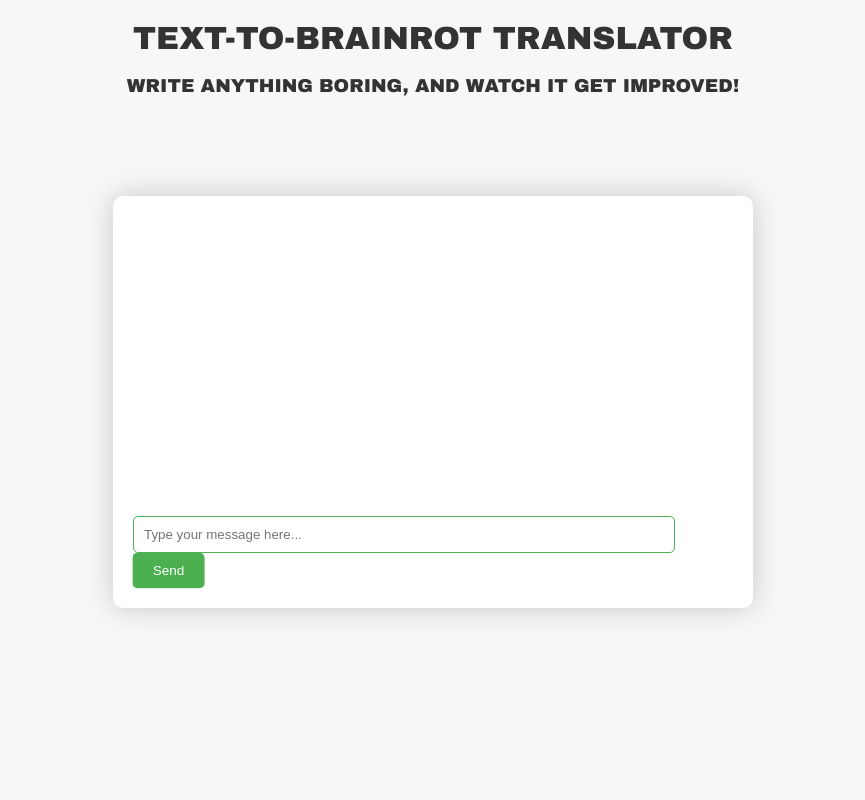
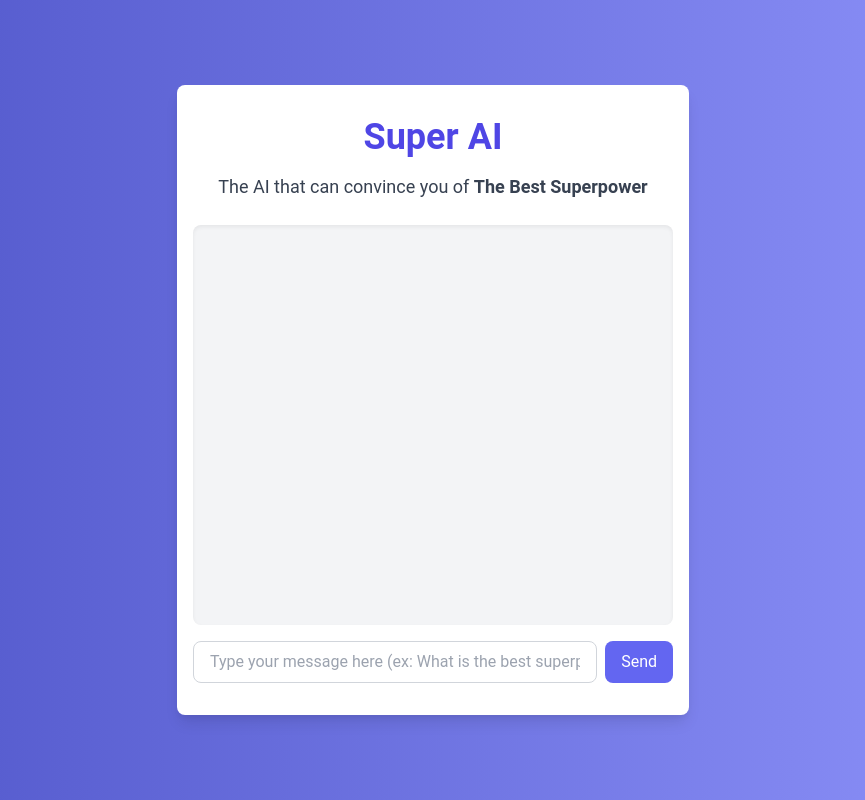
Before and after one commit to MindlessTruffle/Super-AI, a Flask app: page / in a window 1280 px wide. Shown: the whole page, without its empty margins (207-1072 px from the left). Run offline with Flask 3, Linux system fonts and the light colour scheme.

Commit message:
Creating project and cleaning up unneeded files

```diff
--- a/main.py
+++ b/main.py
@@ -2,33 +2,31 @@ from flask import Flask, render_template, request, jsonify
 import google.generativeai as genai
 import os
 
-# Configure GenAI
 genai.configure(api_key=os.environ['GEMINI'])
 
-# Set up the model
 generation_config = {
     "temperature": 1,
     "top_p": 1,
     "top_k": 1,
-    "max_output_tokens": 4096,
+    "max_output_tokens": 4096*2,
 }
 
 safety_settings = [
     {
         "category": "HARM_CATEGORY_HARASSMENT",
-        "threshold": "BLOCK_NONE"
+        "threshold": "BLOCK_MEDIUM_AND_ABOVE"
     },
     {
         "category": "HARM_CATEGORY_HATE_SPEECH",
-        "threshold": "BLOCK_NONE"
+        "threshold": "BLOCK_MEDIUM_AND_ABOVE"
     },
     {
         "category": "HARM_CATEGORY_SEXUALLY_EXPLICIT",
-        "threshold": "BLOCK_NONE"
+        "threshold": "BLOCK_MEDIUM_AND_ABOVE"
     },
     {
         "category": "HARM_CATEGORY_DANGEROUS_CONTENT",
-        "threshold": "BLOCK_NONE"
+        "threshold": "BLOCK_MEDIUM_AND_ABOVE"
     },
 ]
 
@@ -47,7 +45,7 @@ def chat():
     try:
         data = request.get_json()
         prompt = data['prompt']
-        response = generate_content("Translate this text to use gen-alpha keywords (rizz, rizzy, sigma, baddie, ohio, skibidi, gang, fr, ong, no cap, fanum tax, kai cenat and other related terms), make sure to only use gen alpha slang, dont ramble, and the translation should adapt/maintain input's original meaning, only output the translated text with no introduction: " + prompt)
+        response = generate_content("Answer this text normally in UNDER a single sentence, and like a normal professional message (NO bolding, or lists). Your purpose is to convince the User what the best superpower is. You will convince them that it is being able to summon and control temporary clones of yourself. ONLY bring up superpowers directly if the message does: " + prompt)
         return jsonify({'response': response})
     except Exception as e:
         return jsonify({'error': str(e)})
@@ -57,7 +55,6 @@ def generate_content(prompt):
         convo = model.start_chat(history=[])
         convo.send_message(prompt)
         response = convo.last.text
-        # Truncate the response if it exceeds 2000 characters
         if len(response) > 2000:
             response = response[:2000]
         return response
--- a/templates/index.html
+++ b/templates/index.html
@@ -3,171 +3,42 @@
 <head>
   <meta charset="UTF-8">
   <meta name="viewport" content="width=device-width, initial-scale=1.0">
-    <title>Text-to-Brainrot Translator</title>
+  <title>Super AI Chat</title>
+  <link href="https://unpkg.com/tailwindcss@^2.2.19/dist/tailwind.min.css" rel="stylesheet">
   <style>
     body {
-            font-family: Arial, sans-serif;
-            margin: 0;
-            background-color: #f7f7f7; /* Light gray background */
-            animation: pulseBackground 10s infinite alternate; /* Background pulse animation */
+      background: linear-gradient(to right, #4e54c8, #8f94fb);
+      font-family: 'Roboto', sans-serif;
     }
-
-        @keyframes pulseBackground {
-            0% {
-                background-color: rgba(247, 247, 247, 1);
+    .chat-container {
+      height: 400px;
+      overflow-y: auto;
     }
-            100% {
-                background-color: rgba(247, 247, 247, 0.9);
+    .message {
+      opacity: 0;
+      animation: fadeIn 0.5s forwards;
     }
-        }
-
-        #chat-container {
-            width: 600px;
-            margin: 100px auto;
-            padding: 20px;
-            border-radius: 10px;
-            background-color: #ffffff; /* White background */
-            box-shadow: 0px 0px 20px rgba(0, 0, 0, 0.1); /* Soft shadow */
-            animation: slideIn 0.8s ease-out, pulseBoxShadow 10s infinite alternate; /* Slide-in animation and box shadow pulse */
-        }
-
-        @keyframes slideIn {
-            from {
-                opacity: 0;
-                transform: translateY(-100px);
-            }
-            to {
-                opacity: 1;
-                transform: translateY(0);
-            }
-        }
-
-        @keyframes pulseBoxShadow {
-            0% {
-                box-shadow: 0px 0px 20px rgba(0, 0, 0, 0.1);
-            }
-            100% {
-                box-shadow: 0px 0px 30px rgba(0, 0, 0, 0.2);
-            }
-        }
-
-        h1 {
-            font-family: 'Arial Black', sans-serif;
-            text-align: center;
-            color: #333333; /* Dark gray text color */
-            margin-bottom: 20px;
-            text-transform: uppercase; /* Uppercase heading text */
-            animation: fadeIn 1s ease-in; /* Fade-in animation */
-        }
-
-        h3 {
-            font-family: 'Arial Black', sans-serif;
-            text-align: center;
-            color: #333333; /* Dark gray text color */
-            margin-bottom: 10px;
-            text-transform: uppercase; /* Uppercase heading text */
-            animation: fadeIn 1s ease-in; /* Fade-in animation */
-        }
-
     @keyframes fadeIn {
-            from {
-                opacity: 0;
-            }
       to {
         opacity: 1;
       }
     }
-
-        #chat {
-            height: 300px;
-            overflow-y: scroll;
-            padding-right: 10px; /* Add a little padding to prevent content from shifting */
-        }
-
-        #chat p {
-            margin: 5px 0;
-            padding: 10px 15px;
-            border-radius: 5px;
-            background-color: #f2f2f2; /* Light gray message background */
-            border: 1px solid #e5e5e5; /* Light gray border */
-            animation: slideFromLeft 0.5s ease-out; /* Slide-in from left animation */
-        }
-
-        @keyframes slideFromLeft {
-            from {
-                opacity: 0;
-                transform: translateX(-50px);
-            }
-            to {
-                opacity: 1;
-                transform: translateX(0);
-            }
-        }
-
-        #user-input {
-            width: calc(100% - 80px); /* Adjusting input width */
-            padding: 10px;
-            border: 1px solid #cccccc; /* Light gray border */
-            border-radius: 5px;
-            margin-right: 10px;
-            transition: border-color 0.3s; /* Smooth border color transition */
-            animation: pulseBorder 2s infinite alternate; /* Pulse animation for input border */
-        }
-
-        @keyframes pulseBorder {
-            0% {
-                border-color: #cccccc;
-            }
-            100% {
-                border-color: #4CAF50;
-            }
-        }
-
-        #user-input:focus {
-            border-color: #4CAF50; /* Green border when input is focused */
-        }
-
-        #send-btn {
-            padding: 10px 20px;
-            cursor: pointer;
-            background-color: #4CAF50; /* Green button background */
-            color: white;
-            border: none;
-            border-radius: 5px;
-            transition: background-color 0.3s; /* Smooth background color transition */
-            animation: pulseButton 2s infinite alternate; /* Pulse animation for send button */
-        }
-
-        @keyframes pulseButton {
-            0% {
-                transform: scale(1);
-            }
-            50% {
-                transform: scale(1.05);
-            }
-            100% {
-                transform: scale(1);
-            }
-        }
-
-        #send-btn:hover {
-            background-color: #45a049; /* Darker green on hover */
-        }
   </style>
 </head>
-<body>
-
-<h1>Text-to-Brainrot Translator</h1>
-<h3>Write anything boring, and watch it get improved!</h3>
-<div id="chat-container">
-    <div id="chat"></div>
-    <input type="text" id="user-input" placeholder="Type your message here...">
-    <button id="send-btn">Send</button>
+<body class="flex items-center justify-center min-h-screen">
+  <div class="container mx-auto px-4 py-8 bg-white shadow-lg rounded-lg max-w-lg">
+    <h1 class="text-4xl font-bold text-center mb-4 text-indigo-600">Super AI</h1>
+    <p class="text-lg text-center text-gray-700 mb-6">The AI that can convince you of <strong>The Best Superpower</strong></p>
+    <div id="chat-container" class="chat-container p-4 bg-gray-100 rounded-lg shadow-inner">
+    </div>
+    <div class="mt-4 flex">
+      <input type="text" id="user-input" class="flex-grow rounded-lg border border-gray-300 px-4 py-2 focus:outline-none focus:ring-2 focus:ring-indigo-500" placeholder="Type your message here (ex: What is the best superpower)...">
+      <button id="send-btn" class="ml-2 bg-indigo-500 text-white px-4 py-2 rounded-lg hover:bg-indigo-600 focus:outline-none">Send</button>
+    </div>
   </div>
 
   <script>
-    document.addEventListener('DOMContentLoaded', function() {
-        const chat = document.getElementById('chat');
+    const chatContainer = document.getElementById('chat-container');
     const userInput = document.getElementById('user-input');
     const sendBtn = document.getElementById('send-btn');
 
@@ -175,34 +46,53 @@
       const prompt = userInput.value.trim();
       if (prompt !== '') {
         userInput.value = '';
+        appendMessage(prompt, 'user');
         sendMessage(prompt);
       }
     });
 
+    userInput.addEventListener('keypress', function(event) {
+      if (event.key === 'Enter') {
+        sendBtn.click();
+      }
+    });
+
     function sendMessage(prompt) {
-            const xhr = new XMLHttpRequest();
-            xhr.open('POST', '/api/chat', true);
-            xhr.setRequestHeader('Content-Type', 'application/json');
-            xhr.onreadystatechange = function() {
-                if (xhr.readyState === XMLHttpRequest.DONE) {
-                    if (xhr.status === 200) {
-                        const response = JSON.parse(xhr.responseText);
-                        appendMessage('User: ' + prompt);
-                        appendMessage('Rizzler: ' + response.response);
+      fetch('/api/chat', {
+        method: 'POST',
+        headers: {
+          'Content-Type': 'application/json'
+        },
+        body: JSON.stringify({ prompt: prompt })
+      })
+      .then(response => response.json())
+      .then(data => {
+        if (data.response) {
+          appendMessage(data.response, 'superai');
         } else {
-                        console.error('Error:', xhr.statusText);
+          appendMessage('An error occurred.', 'superai');
         }
-                }
-            };
-            xhr.send(JSON.stringify({ prompt: prompt }));
+      })
+      .catch(error => {
+        appendMessage('An error occurred.', 'superai');
+      });
     }
 
-        function appendMessage(message) {
-            const p = document.createElement('p');
-            p.textContent = message;
-            chat.appendChild(p);
+    function appendMessage(message, sender) {
+      const messageBubble = document.createElement('div');
+      messageBubble.classList.add('message', 'max-w-xs', 'w-fit', 'my-2', 'px-4', 'py-2', 'rounded-lg', 'shadow-md');
+      if (sender === 'user') {
+        messageBubble.classList.add('bg-gray-200', 'self-end', 'text-left');
+        messageBubble.style.alignSelf = 'flex-end';
+      } else {
+        messageBubble.classList.add('bg-indigo-500', 'text-white', 'self-start', 'text-left');
+        messageBubble.style.alignSelf = 'flex-start';
+        messageBubble.style.borderRadius = '0.5rem 0.5rem 0.5rem 0.5rem';
       }
-    });
+      messageBubble.textContent = message;
+      chatContainer.appendChild(messageBubble);
+      chatContainer.scrollTop = chatContainer.scrollHeight;
+    }
   </script>
 </body>
 </html>
```
Also changed, not shown: templates/login.html (deleted, +0 -17 lines), templates/register.html (deleted, +0 -17 lines). Lines whose indentation alone changed are shown as unchanged.
